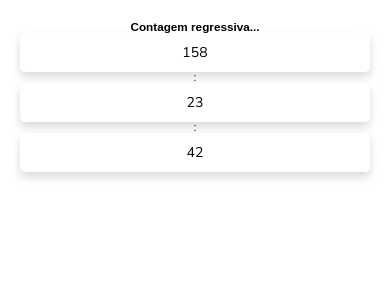
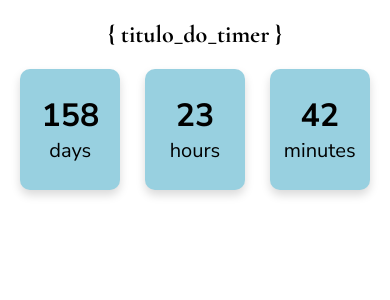
Before and after one commit to LucasMig/my-wedding-v3, a React (Vite) app: page / in a window 390 px wide. Shown: the top 300 px of the page. Built offline with nearby package versions, Linux system fonts and the light colour scheme.

Commit message:
feat: Timer mobile version finished

```diff
--- a/src/App.scss
+++ b/src/App.scss
@@ -1,6 +1,12 @@
 #root {
+  display: flex;
+  flex-direction: column;
+  height: 100vh;
   margin: 0 auto;
   max-width: 1280px;
   padding: 2rem;
+  position: relative;
   text-align: center;
+  white-space: pre-line;
+  width: 100vw;
 }
--- /dev/null
+++ b/src/components/atoms/SubtitleTypo/index.tsx
@@ -0,0 +1,27 @@
+import { type ReactNode } from 'react';
+
+import './styles.scss';
+
+interface SubtitleTypoProps {
+  fontStyles?: {
+    size: 'regular' | 'large';
+  };
+  styleClass?: string;
+  children: ReactNode;
+}
+
+export const SubtitleTypo = ({
+  fontStyles = {
+    size: 'regular',
+  },
+  styleClass,
+  children,
+}: SubtitleTypoProps) => {
+  const { size } = fontStyles;
+
+  return (
+    <h2 className={`subtitle subtitle--${size} ${styleClass ?? ''}`}>
+      {children}
+    </h2>
+  );
+};
--- /dev/null
+++ b/src/components/atoms/SubtitleTypo/styles.scss
@@ -0,0 +1,15 @@
+@import '@/shared/_variables';
+
+.subtitle {
+  font-family: get-font($fonts, subtitle);
+  font-weight: 700;
+
+  &--regular {
+    font-size: rem(24px);
+    margin-bottom: rem(20px);
+  }
+
+  &--large {
+    font-size: rem(36px)
+  }
+}
--- a/src/components/atoms/Typography/styles.scss
+++ b/src/components/atoms/Typography/styles.scss
@@ -11,19 +11,19 @@
     }
 
     &-regular {
-      font-size: 1.4rem;
+      font-size: rem(16px);
     }
 
     &-medium {
-      font-size: 1.6rem;
+      font-size: rem(20px);
     }
 
     &-large {
-      font-size: 1.8rem;
+      font-size: rem(24px);
     }
 
     &-xlarge {
-      font-size: 2rem;
+      font-size: rem(32px);
     }
   }
 
--- a/src/components/molecules/TimeCard/index.tsx
+++ b/src/components/molecules/TimeCard/index.tsx
@@ -3,13 +3,27 @@ import './styles.scss';
 import Typography from '@/components/atoms/Typography';
 
 interface TimeCardProps {
+  label: string;
   styleClass: string;
   children: ReactNode;
 }
 
-const TimeCard = ({ styleClass, children }: TimeCardProps) => {
+const TimeCard = ({ label, styleClass, children }: TimeCardProps) => {
   return (
-    <Typography styleClass={`timecard ${styleClass}`}>{children}</Typography>
+    <div className="timecard__container">
+      <Typography
+        fontStyles={{ size: 'xlarge', weight: 'bold' }}
+        styleClass={`timecard ${styleClass}`}
+      >
+        {children}
+      </Typography>
+      <Typography
+        fontStyles={{ size: 'medium', weight: 'regular' }}
+        styleClass="timecard__label"
+      >
+        {label}
+      </Typography>
+    </div>
   );
 };
 
--- a/src/components/molecules/TimeCard/styles.scss
+++ b/src/components/molecules/TimeCard/styles.scss
@@ -1,14 +1,16 @@
 @import '@/shared/_variables';
 
 .timecard {
-  align-items: center;
-  background-color: color($colors-main, white);
-  border-radius: 0.5rem;
-  box-shadow: 0 0.5rem 1rem rgba(color($colors-main, black), 0.15);
-  display: flex;
-  flex-direction: column;
-  justify-content: center;
-  padding: 1rem;
-  transition: all 0.3s ease-in-out;
-  width: 100%;
+  &__container {
+    align-items: center;
+    background-color: color($colors-main, white);
+    border-radius: rem(10px);
+    box-shadow: 0 rem(5px) rem(10px) rgba(color($colors-main, black), 0.15);
+    display: flex;
+    flex-direction: column;
+    height: rem(120px);
+    justify-content: center;
+    padding: rem(10px);
+    width: rem(100px);
+  }
 }
--- a/src/components/organisms/Timer/index.tsx
+++ b/src/components/organisms/Timer/index.tsx
@@ -1,12 +1,14 @@
 import { useEffect, useState } from 'react';
-import './styles.scss';
-import { ONE_SECOND } from '@/shared/constants';
+import { ONE_SECOND, WEDDING_DATE } from '@/shared/constants';
 import { createTimerDate } from '@/utils/formatters';
 import TimeCard from '@/components/molecules/TimeCard';
+import { SubtitleTypo } from '@/components/atoms/SubtitleTypo';
+
+import './styles.scss';
 
 const Timer = () => {
   const [remaining, setRemaining] = useState(createTimerDate(0));
-  const countdownDate = new Date('Dec 17, 2023 15:00:00').getTime();
+  const countdownDate = new Date(WEDDING_DATE).getTime();
 
   useEffect(() => {
     const updateCountdown = setInterval(() => {
@@ -24,15 +26,14 @@ const Timer = () => {
   return (
     <section className="section__timer">
       <div className="section__timer--title">
-        <h3>Contagem regressiva...</h3>
+        <SubtitleTypo>{'{ titulo_do_timer }'}</SubtitleTypo>
       </div>
       <div className="section__timer--countdown">
-        {Object.entries(remaining).map(([key, value], i, arr) => (
+        {Object.entries(remaining).map(([key, value]) => (
           <div className="section__timer--time-unit" key={key}>
-            <TimeCard styleClass={`section__timer--${key}`}>{value}</TimeCard>
-            {i < arr.length - 1 && (
-              <span className="section__timer--separator">:</span>
-            )}
+            <TimeCard label={key} styleClass={`section__timer--${key}`}>
+              {value}
+            </TimeCard>
           </div>
         ))}
       </div>
--- a/src/components/organisms/Timer/styles.scss
+++ b/src/components/organisms/Timer/styles.scss
@@ -1 +1,30 @@
 @import '@/shared/_variables';
+
+.section {
+  &__timer {
+    &--title {}
+
+    &--countdown {
+      display: flex;
+      justify-content: space-between;
+      margin: 0 auto;
+      max-width: rem(350px);
+    }
+
+    &--time-unit {
+      .timecard {
+        &__container {
+          background-color: color($colors-blue, 300);
+        }
+      }
+    }
+
+    &--days {}
+
+    &--hours {}
+
+    &--minutes {}
+
+    &--separator {}
+  }
+}
--- a/src/shared/constants.ts
+++ b/src/shared/constants.ts
@@ -2,3 +2,5 @@ export const ONE_SECOND = 1000;
 export const ONE_MINUTE = 60 * ONE_SECOND;
 export const ONE_HOUR = 60 * ONE_MINUTE;
 export const ONE_DAY = 24 * ONE_HOUR;
+
+export const WEDDING_DATE = 'Dec 17, 2023 15:00:00';
```
Also changed, not shown: src/components/atoms/TitleTypo/index.tsx (+2 -12 lines).
